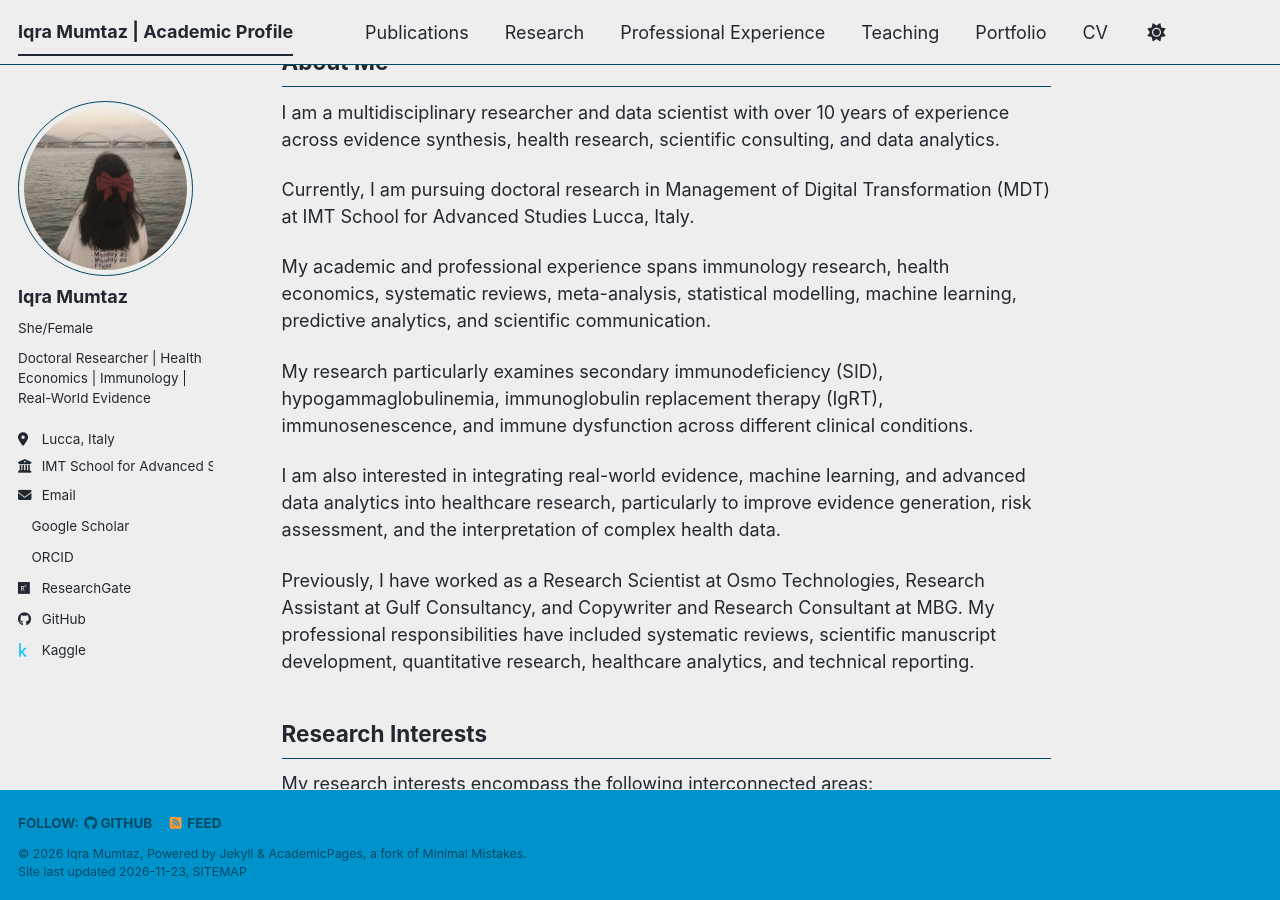
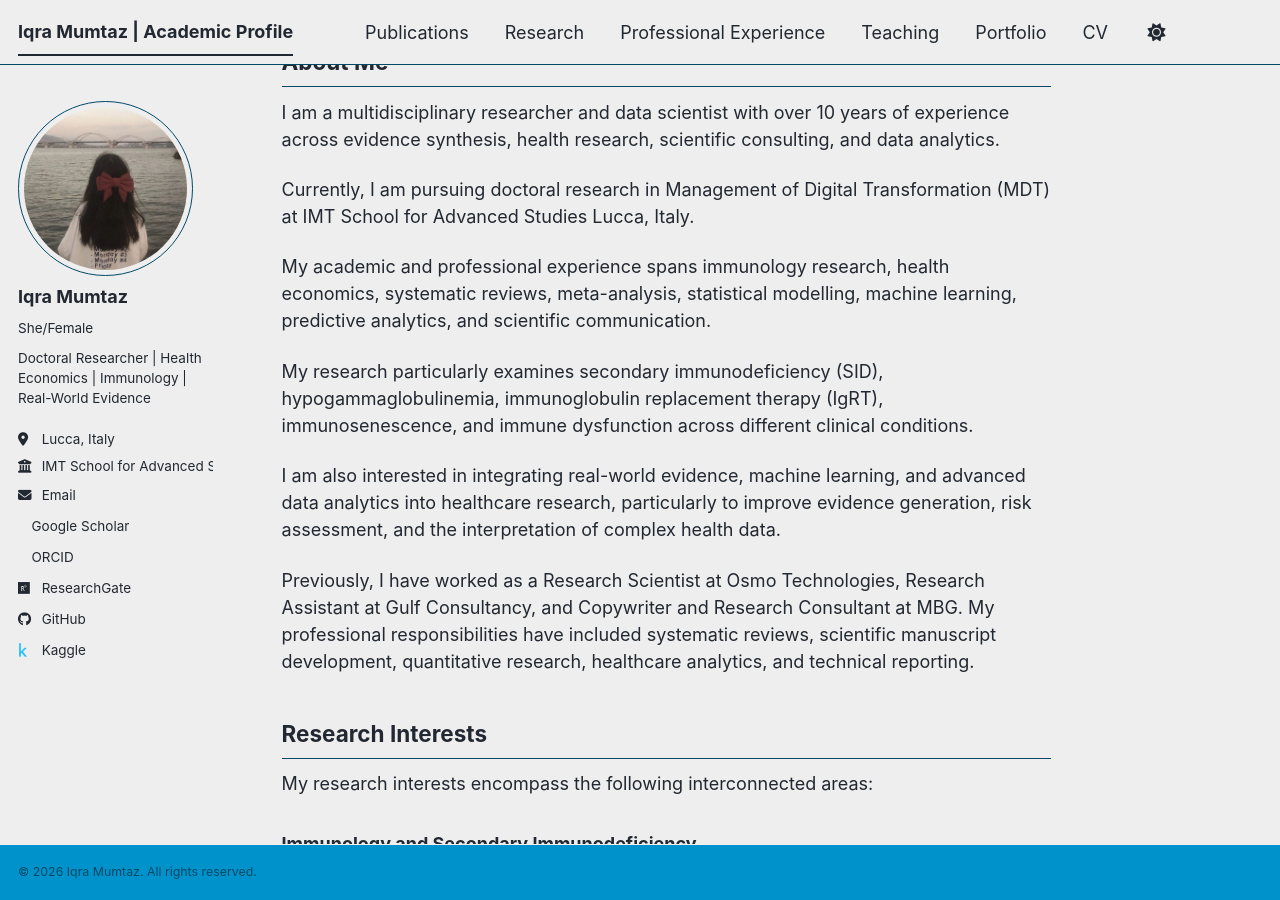
Before and after one commit to IqraMumtaz2000/IqraMumtaz2000.github.io, a Jekyll site: the page built from index.md, in a window 1280 px wide and 900 px high, scrolled down 529 px. Built offline with Jekyll 4.4.1, drawn with Linux system fonts in a browser that asks for light colours; a script bundle is joined from its source files by our own code; a style sheet for code colours, icons or effects is not loaded.

Commit message:
Simplify website footer
Removed social media links from the footer and simplified copyright notice.

```diff
--- a/_includes/footer.html
+++ b/_includes/footer.html
@@ -1,25 +1,6 @@
 {% include base_path %}
 
-{% if site.author.github or site.author.bitbucket or site.atom_feed.hide != true %}
-<div class="page__footer-follow">
-  <ul class="social-icons">
-    {% if site.data.ui-text[site.locale].follow_label %}
-      <li><strong>{{ site.data.ui-text[site.locale].follow_label }}</strong></li>
-    {% endif %}
-    {% if site.author.github %}
-      <li><a href="https://github.com/{{ site.author.github }}"><i class="fab fa-github" aria-hidden="true"></i> GitHub</a></li>
-    {% endif %}
-    {% if site.author.bitbucket %}
-      <li><a href="https://bitbucket.org/{{ site.author.bitbucket }}"><i class="fab fa-bitbucket" aria-hidden="true"></i> Bitbucket</a></li>
-    {% endif %}
-    {% if site.atom_feed.hide != true %}
-    <li><a href="{% if site.atom_feed.path %}{{ site.atom_feed.path }}{% else %}{{ base_path }}/feed.xml{% endif %}"><i class="fa fa-fw fa-rss-square" aria-hidden="true"></i> {{ site.data.ui-text[site.locale].feed_label | default: "Feed" }}</a></li>
-    {% endif %}
-  </ul>
+<div class="page__footer-copyright">
+  &copy; {{ site.time | date: '%Y' }} {{ site.name | default: site.title }}.
+  All rights reserved.
 </div>
-{% endif %}
-
-<div class="page__footer-copyright">
-  &copy; {{ site.time | date: '%Y' }} {{ site.name | default: site.title }}, {{ site.data.ui-text[site.locale].powered_by | default: "Powered by" }} <a href="https://jekyllrb.com" rel="nofollow">Jekyll</a> &amp; <a href="https://github.com/academicpages/academicpages.github.io">AcademicPages</a>, a fork of <a href="https://mademistakes.com/work/minimal-mistakes-jekyll-theme/" rel="nofollow">Minimal Mistakes</a>.<br />
-  Site last updated {{ "now" | date: '%Y-%m-%d' }}, <a href="/sitemap/" style="text-transform: uppercase;">{{ site.data.ui-text[site.locale].site_map | default: "Sitemap" }}</a>
-</div>
```
